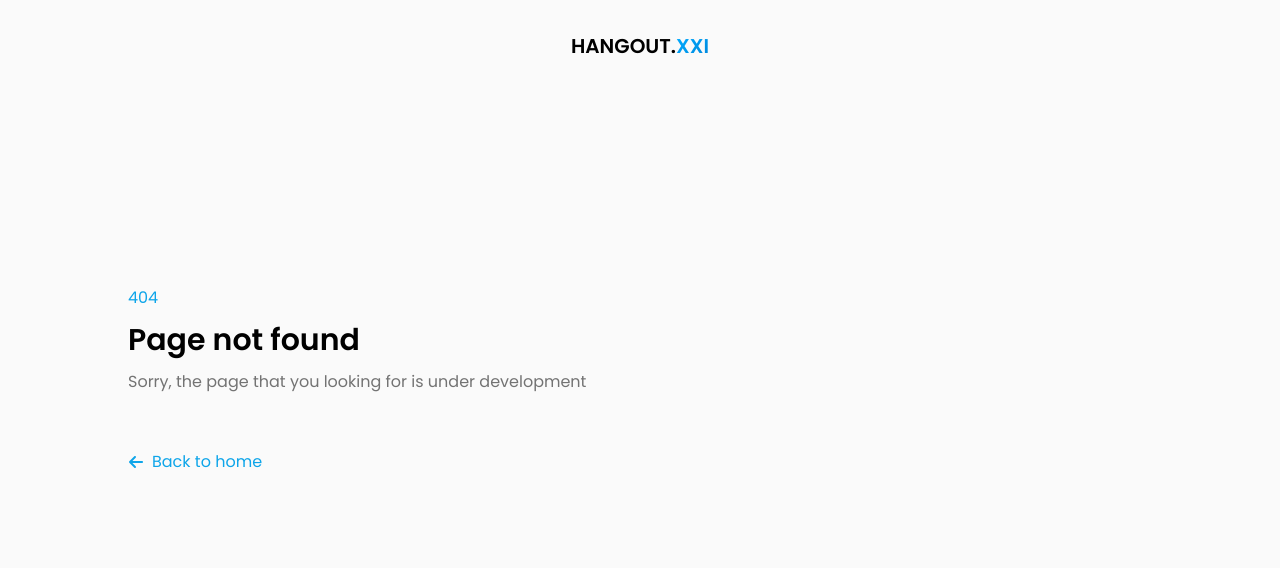
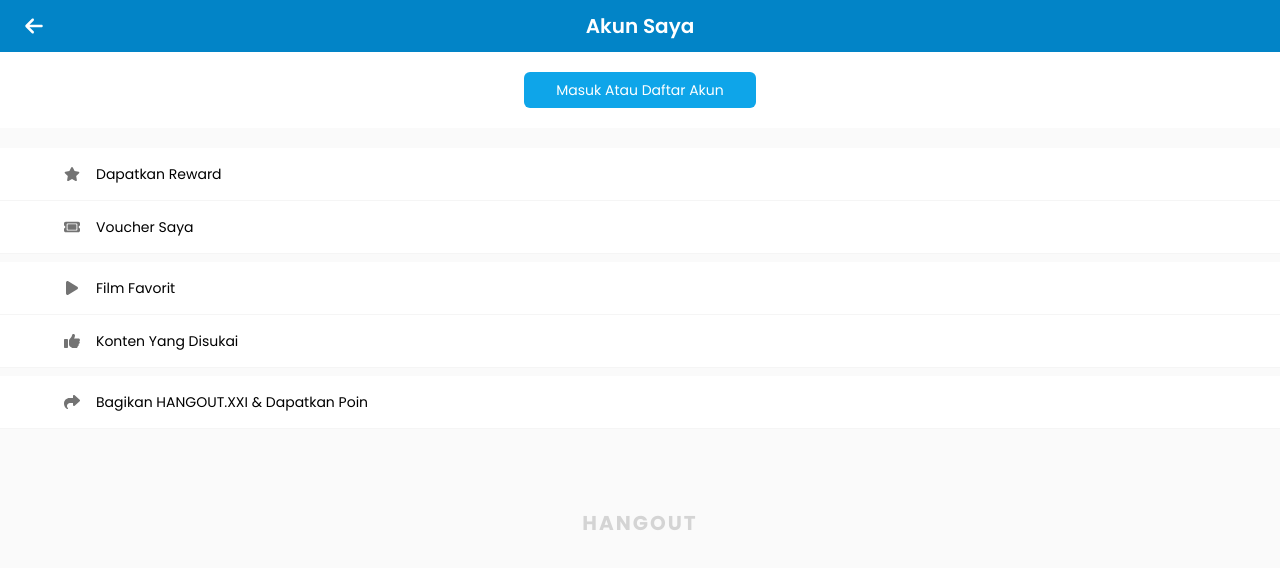
Before and after one commit to bryanberlandro/HangOut-XXI, a React (Vite) app: page /profile in a window 1280 px wide. Before the commit this address had no page. Shown: the top 568 px of the page. Built offline with nearby package versions, Linux system fonts and the light colour scheme.

Commit message:
feat: profile page

```diff
--- /dev/null
+++ b/src/components/Elements/ListItem/ListItem.jsx
@@ -0,0 +1,11 @@
+/* eslint-disable react/prop-types */
+export function ListItem({children, name}){
+    return(
+        <>
+            <div className="w-full py-4 border-b-[1px] border-neutral-100 flex gap-4 items-center px-[5%]">
+                {children}
+                <div className="text-sm">{name}</div>
+            </div>
+        </>
+    )
+}
--- /dev/null
+++ b/src/components/Elements/Notification/Notification.jsx
@@ -0,0 +1,17 @@
+/* eslint-disable react/prop-types */
+import { Link } from "react-router-dom";
+
+export function Notification({display}){
+    return(
+        <>
+            <div className={`w-full ${display} text-xs items-center text-white justify-between px-6 overflow-hidden z-50 sticky top-14 bg-btn py-3`}>
+                <p>Kamu belum punya akun?</p>
+                <Link to={'/login'}>
+                    <div className="rounded-xl bg-white px-4 py-1">
+                        <p className="font-medium text-btn-focus text-xs">MASUK / DAFTAR</p>
+                    </div>
+                </Link>
+            </div>
+        </>
+    )
+}
--- a/src/components/Fragments/FormRegister.jsx
+++ b/src/components/Fragments/FormRegister.jsx
@@ -1,28 +1,39 @@
 /* eslint-disable react/prop-types */
+import { useState } from "react";
 import { ButtonEl } from "../Elements/Button/ButtonEl";
 import InputForm from "../Elements/Input";
 
 export default function FormRegister(){
+    const [isLogin, setIsLogin] = useState(true)
+
 
     function handleRegister(e){
         e.preventDefault()
         const target = e.target
+        const fullname = target.fullname.value
         const userName = target.username.value
         const email = target.email.value
         const password = target.password.value
         const id = Math.floor(Math.random() * 100)
 
         if(userName == ""){
-            return alert("Please enter your username")
+            setIsLogin(false)
+            alert("Please enter your username")
+            return
         }
         if(email == ""){
-            return alert("Please enter your email")
+            setIsLogin(false)
+            alert("Please enter your email")
+            return
         }
         if(password == ""){
-            return alert("Please enter your password")
+            setIsLogin(false)
+            alert("Please enter your password")
+            return
         }
 
         localStorage.setItem('id', id)
+        localStorage.setItem('fullname', fullname)
         localStorage.setItem('username', userName)
         localStorage.setItem('email', email)
         localStorage.setItem('password', password)
@@ -34,11 +45,21 @@ export default function FormRegister(){
         <form onSubmit={handleRegister} className="flex flex-col gap-5 mt-4">
             <InputForm
             type="text"
+            name="fullname"
+            id="fullname"
+            placeholder="insert your full name"
+            htmlFor="fullname"
+            value={"Fullname"}
+            isLogin={isLogin}
+            />
+            <InputForm
+            type="text"
             name="username"
             id="username"
             placeholder="create your name"
             htmlFor="username"
             value={"Username"}
+            isLogin={isLogin}
             />
             <InputForm
             type="email"
@@ -47,6 +68,7 @@ export default function FormRegister(){
             placeholder="example@example.com"
             htmlFor="email"
             value={"E-mail"}
+            isLogin={isLogin}
             />
             <InputForm
             type="password"
@@ -55,6 +77,7 @@ export default function FormRegister(){
             placeholder="********"
             htmlFor="password"
             value={"Password"}
+            isLogin={isLogin}
             />
             <ButtonEl value={"Create Your Account"} onSubmit={() => handleRegister()}/>
 
--- a/src/components/Navbar.jsx
+++ b/src/components/Fragments/Navbar.jsx
@@ -1,10 +1,12 @@
+/* eslint-disable react/prop-types */
 import { useState } from "react"
-import { Sidebar } from "./Sidebar"
+import { Sidebar } from "../Sidebar"
 import { HiMenu } from "react-icons/hi";
-import { FaBell } from "react-icons/fa6";
-import { Notifications } from "./Notifications";
+import { FaBell, FaUser, FaUserNinja } from "react-icons/fa6";
+import { Notifications } from "../Notifications";
+import { Link } from "react-router-dom";
 
-export default function Navbar() {
+export default function Navbar({username}) {
     const [showSidebar, setShowSidebar] = useState(false)
     const [notifications, setNotifications] = useState(2)
     const [showNotif, setShowNotif] = useState(false)
@@ -42,12 +44,18 @@ export default function Navbar() {
                 <a href="">Contact</a>
             </li>
         </nav>
-        <div className="flex gap-7">
+        <div className="flex gap-6 items-center">
+            <Link to={'/profile'}>
+                <div className="flex gap-2 items-center cursor-pointer">
+                    {/* <h1 className="text-xs">{username}</h1> */}
+                    <FaUser/>
+                </div>
+            </Link>
             <div onClick={handleShowNotification} className="relative">
-            <FaBell className="text-black text-lg"/>
-            <div className="absolute -top-2 -right-2 bg-btn rounded-full flex items-center h-4 w-4 justify-center text-white text-xs">
-                {notifications}
-            </div>
+                <FaBell className="text-black text-lg"/>
+                <div className="absolute -top-2 -right-2 bg-btn rounded-full flex items-center h-4 w-4 justify-center text-white text-xs">
+                    {notifications}
+                </div>
             </div>
             <HiMenu className="text-black xl:hidden text-lg"  onClick={handleShowSidebar}/>
         </div>
--- a/src/main.jsx
+++ b/src/main.jsx
@@ -9,6 +9,7 @@ import RegisterPage from './pages/registerPage';
 import PromoPage from './pages/promoPage';
 import NotFoundPage from './pages/notFoundPage';
 import MovieDetailPage from './pages/movieDetailPage';
+import ProfilePage from './pages/profilePage';
 
 // const router = createBrowserRouter([
 //   {
@@ -33,6 +34,7 @@ ReactDOM.createRoot(document.getElementById('root')).render(
         <Routes>
         <Route path='*' element={<NotFoundPage/>}/>
         <Route path='/' element={<Home/>} />
+        <Route path='/profile' element={<ProfilePage/>}/>
         <Route path='/voucher' element={<PromoPage/>} />
         <Route path='/login' element={<LoginPage/>} />
         <Route path='/register' element={<RegisterPage/>} />
--- a/src/pages/homePage.jsx
+++ b/src/pages/homePage.jsx
@@ -3,36 +3,23 @@ import { Movie } from "../components/Movie";
 import { FaLocationDot, FaTicket } from "react-icons/fa6";
 import { Promo } from "../components/Promo";
 import { UpcomingMovie } from "../components/UpcomingMovie";
-import Navbar from "../components/Navbar";
+import Navbar from "../components/Fragments/Navbar";
 import { FeaturesLayout } from "../components/Layouts/FeaturesLayout";
 import { useEffect, useState } from "react";
 import { Notifications } from "../components/Notifications";
 import { PartnersLayout } from "../components/Layouts/PartnersLayout";
 import { FooterLayout } from "../components/Layouts/FooterLayout";
 import { Link } from "react-router-dom";
-import { WelcomeLoad } from "../components/Fragments/WelcomeLoad";
+import { Notification } from "../components/Elements/Notification/Notification";
 
 export default function Home(){
     const [showNotification, setShowNotification] = useState(false)
-    const [isLogin, setIsLogin] = useState(null)
-    const [showLoad, setShowLoad] = useState(true)
+    const [isLogin, setIsLogin] = useState(false)
+    const userIsLogin = localStorage.getItem('username')
 
     useEffect(() => {
-        const userData = localStorage.getItem("username")
-        if(userData){
-            setIsLogin(userData)
-        } else {
-            setShowLoad(false)
-        }
-    }, [])
-
-    useEffect(() => {
-        const welcomeLoadTimer = setTimeout(() => {
-            setShowLoad(false)
-        }, 6000)
-
-        return () => {
-            clearTimeout(welcomeLoadTimer)
+        if(userIsLogin){
+            setIsLogin(true)
         }
     }, [])
 
@@ -46,11 +33,11 @@ export default function Home(){
 
     return (
         <>
-        {showLoad
-        ? <WelcomeLoad username={isLogin}/>
-        :
-            <>
-            <Navbar/>
+            <Navbar username={userIsLogin}/>
+            {isLogin
+            ? <Notification display={'hidden'}/>
+            : <Notification display={'flex'}/>
+            }
             <main className="pt-14">
                 <div className="w-full py-5 flex justify-between px-[5%] md:px-[8%]">
                     <div className="flex gap-1 items-center cursor-pointer">
@@ -92,11 +79,6 @@ export default function Home(){
                 </div>
             </main>
             <FooterLayout/>
-            </>
-        }
-        {/* {!showLoad &&
-
-        } */}
         </>
     )
 }
--- /dev/null
+++ b/src/pages/profilePage.jsx
@@ -0,0 +1,60 @@
+import {  FaPlay, FaShare, FaStar, FaThumbsUp, FaTicket } from "react-icons/fa6";
+import { ListItem } from "../components/Elements/ListItem/ListItem";
+import { Header } from "../components/Fragments/Header";
+import { Link } from "react-router-dom";
+
+export default function ProfilePage(){
+    const fullname = localStorage.getItem('fullname');
+    const userEmail = localStorage.getItem('email');
+
+    return(
+        <>
+            <Header name={'Akun Saya'}/>
+            <div className="w-full px-[5%] py-5 bg-white">
+                <div className="flex gap-4 items-center justify-center flex-col w-full">
+                    {!fullname
+                    ?   <Link to={'/login'}>
+                            <div className="py-2 px-8 text-sm bg-btn text-white rounded-md">Masuk Atau Daftar Akun</div>
+                        </Link>
+                    : <>
+                    <div className="rounded-full w-20 h-20 shadow-soft overflow-hidden">
+                    <img src="/img/jason-statham.jpg" alt="" className="w-full h-full object-cover"/>
+                </div>
+                <div className="text-black text-center">
+                    <h1 className="text-sm font-semibold">{fullname}</h1>
+                    <p className="text-xs text-neutral-500 mt-1">{userEmail}</p>
+                </div>
+                    </>
+                    }
+
+                </div>
+            </div>
+            <div className="w-full mt-5">
+                <div className="w-full bg-white">
+                    <ListItem name={'Dapatkan Reward'}>
+                        <FaStar className="text-neutral-500"/>
+                    </ListItem>
+                    <ListItem name={'Voucher Saya'}>
+                        <FaTicket className="text-neutral-500"/>
+                    </ListItem>
+                </div>
+                <div className="w-full bg-white mt-2">
+                    <ListItem name={'Film Favorit'}>
+                        <FaPlay className="text-neutral-500"/>
+                    </ListItem>
+                    <ListItem name={'Konten Yang Disukai'}>
+                        <FaThumbsUp className="text-neutral-500"/>
+                    </ListItem>
+                </div>
+                <div className="w-full bg-white mt-2">
+                    <ListItem name={'Bagikan HANGOUT.XXI & Dapatkan Poin'}>
+                        <FaShare className="text-neutral-500"/>
+                    </ListItem>
+                </div>
+            </div>
+            <div className="w-full mt-20 flex justify-center items-center">
+                <h1 className="font-bold tracking-widest text-neutral-300 text-xl">HANGOUT</h1>
+            </div>
+        </>
+    )
+}
```
